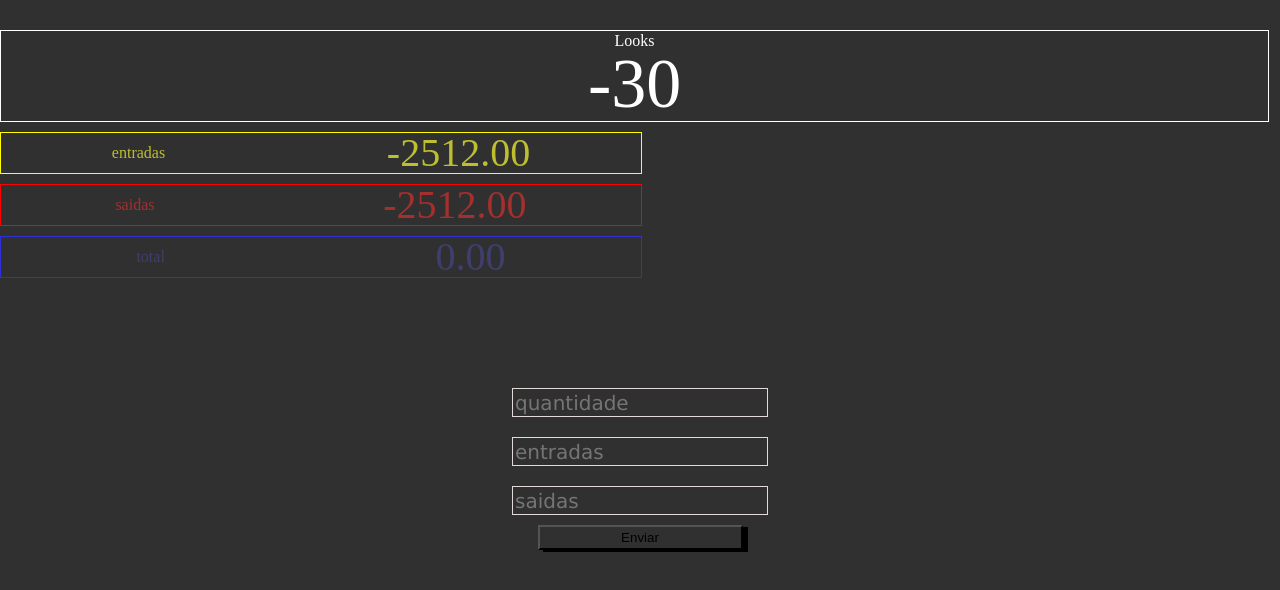
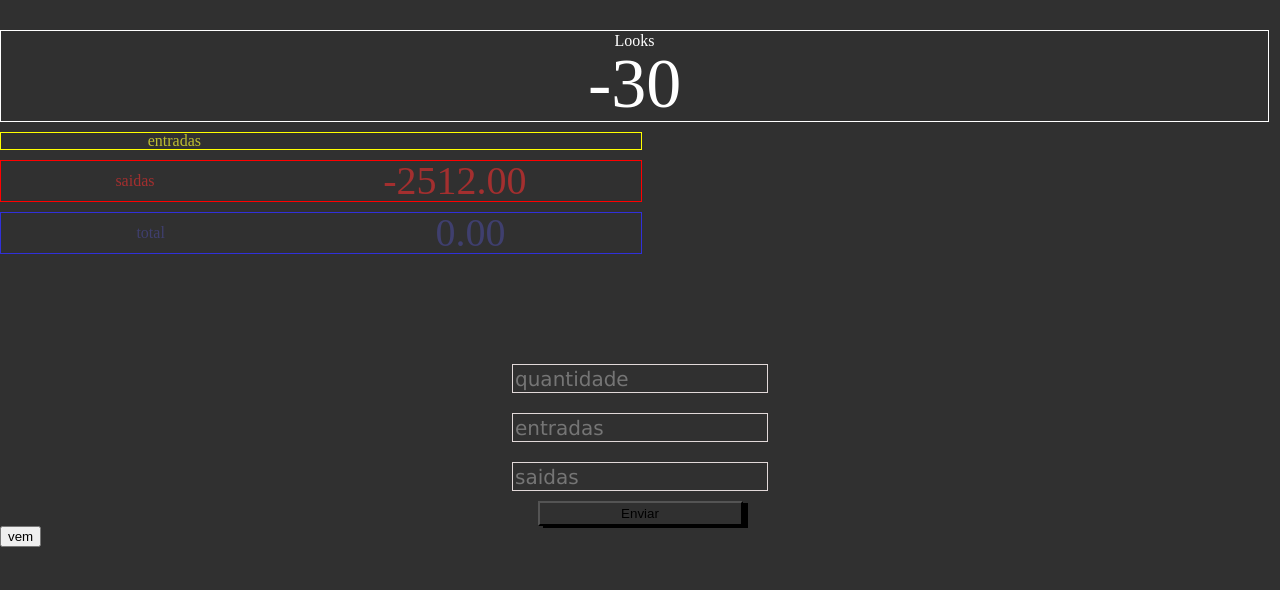
Before and after one commit to DiegoTolotto/PlanilhaDeMetas, a React (Create React App) app: page / in a window 1280 px wide. Both pictures are taken after a click on the button "Enviar". Shown: the top 590 px of the page. Built offline with nearby package versions, Linux system fonts and the light colour scheme.

Commit message:
Apresentando itens do array (listaLooks) na tela

```diff
--- a/package.json
+++ b/package.json
@@ -8,6 +8,7 @@
     "@testing-library/user-event": "^13.5.0",
     "react": "^18.2.0",
     "react-dom": "^18.2.0",
+    "react-icons": "^4.7.1",
     "react-scripts": "5.0.1",
     "styled-components": "^5.3.6",
     "web-vitals": "^2.1.4"
--- a/src/App.js
+++ b/src/App.js
@@ -17,7 +17,7 @@ function App() {
 
   useEffect(() => {
     const totalEntradas = listaLook
-    .map((transacoes) => Number(transacoes.entrada));
+    .map((transacoes) => Number(transacoes.entradas));
 
     const totalSaidas = listaLook
     .filter((item) => item.pagamentos)
@@ -50,8 +50,8 @@ function App() {
 
   return (
     <div>
-      <Resume className='resume' entrada={entrada} saida={pagamento} total={total} quantidade={quantidade}/>
-      <LooksForm handleAdd={handleAdd} />
+      <Resume className='resume' entradas={entrada} saida={pagamento} total={total} quantidade={quantidade}/>
+      <LooksForm handleAdd={handleAdd} listaLook={listaLook} setListaLook={setListaLook}/>
     </div>
   );
 }
--- a/src/Grid/index.js
+++ b/src/Grid/index.js
@@ -1 +1,21 @@
 import React from "react";
+import GridItem from "../GridItem";
+
+
+const Grid = ({ itens, setItens }) => {
+    const deletar = (ID) => {
+        const novoArray = itens.filter(transacoes => transacoes.id !== ID);
+        setItens(novoArray);
+        localStorage.setItem("transacoes", JSON.stringify(novoArray));
+    };
+
+    return (
+        <>
+            <div> {itens?.map((item, index) => (
+                    <GridItem key={index} item={item} deletar={deletar}/>
+                ))}</div>
+        </>
+    )
+};
+
+export default Grid;
--- a/src/GridItem/index.js
+++ b/src/GridItem/index.js
@@ -0,0 +1,14 @@
+import React from "react";
+import { FaTrash } from "react-icons/fa";
+
+const GridItem = ({ item, deletar }) => {
+    return (
+        <>
+            <div>{item.entrada}</div>
+            <div>{item.pagamentos}</div>
+            <div><button onclick={() => deletar(item.id)}>vem</button></div>
+        </>
+    )
+};
+
+export default GridItem;
--- a/src/LooksForm/index.js
+++ b/src/LooksForm/index.js
@@ -1,7 +1,8 @@
 import React, { useState } from "react";
+import Grid from "../Grid";
 import './styles.css';
 
-export const LooksForm = ({ handleAdd }) => {
+export const LooksForm = ({ handleAdd, listaLook, setListaLook }) => {
     const [entradas, setEntradas] = useState("");
     const [pagamento, setPagamento] = useState("");
     const [looks, setLooks] = useState("");
@@ -12,7 +13,7 @@ export const LooksForm = ({ handleAdd }) => {
 
         const transacoes = {
             id: generateID(),
-            entrada: entradas,
+            entradas: entradas,
             pagamentos: pagamento,
             quantidade: looks,
         };
@@ -28,6 +29,7 @@ export const LooksForm = ({ handleAdd }) => {
 
 
     return (
+        <>
             <div className="containerForm">
                 <div className="form">
                     <input
@@ -61,5 +63,9 @@ export const LooksForm = ({ handleAdd }) => {
                 <button className="btn" onClick={handleSave}>Enviar</button>
 
             </div>
+
+            <Grid itens={listaLook} setItens={setListaLook}/>
+
+        </>
     )
 }
```
Also changed, not shown: 1 other file (tests, documents, lock files or other folders). Lines whose indentation alone changed are shown as unchanged.
